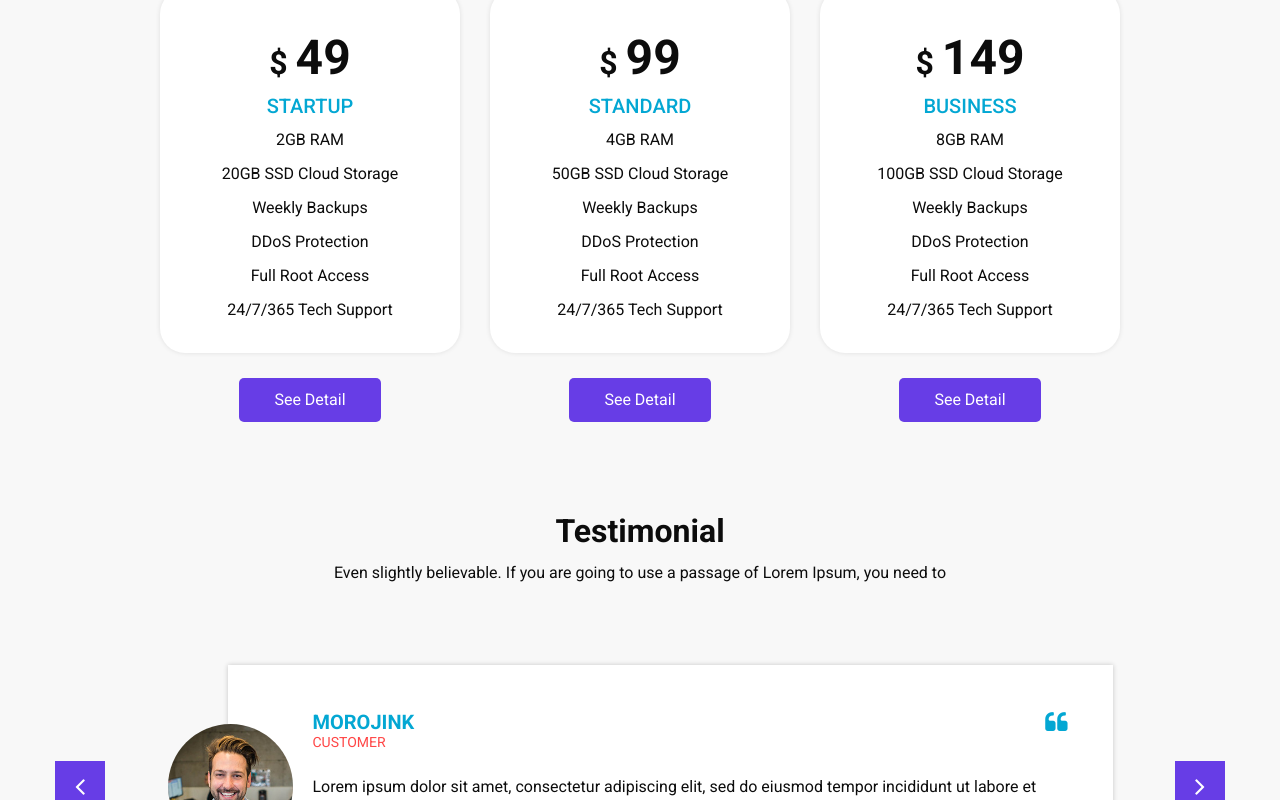
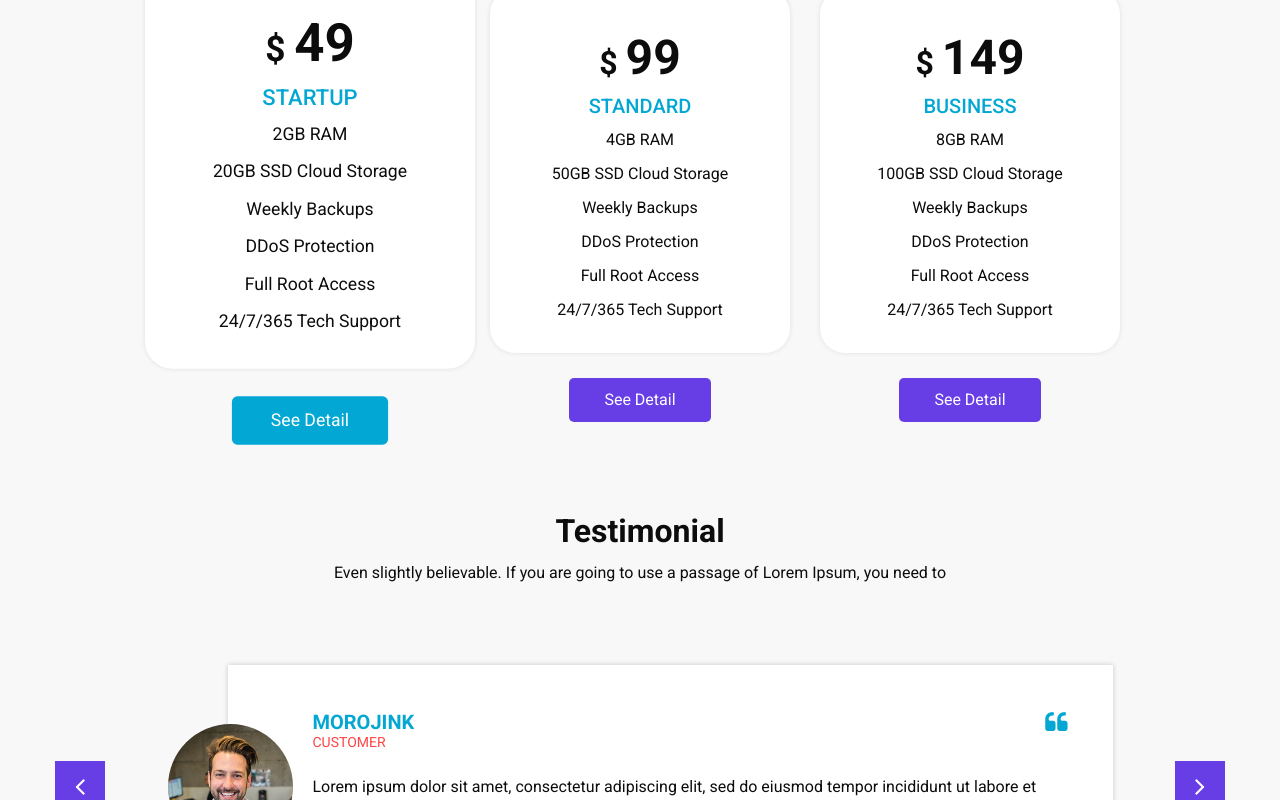
Before and after one commit to Guandalfi/Site-IHC, a plain HTML site: page template-modificado/index.html in a window 1280 px wide. In both pictures the pointer is over the link 309 px from the left and 3173 px from the top of the page. Shown: the part 2773-3573 px from the top of the page. Drawn offline with Linux system fonts and the light colour scheme; a script that the page names is missing.

Commit message:
mudancas no hover dos precos

```diff
--- a/template-modificado/css/style.css
+++ b/template-modificado/css/style.css
@@ -713,17 +713,19 @@ a:focus {
 }
 
 .price_section .price_container .box .btn-box a:hover {
- /* background-color: var(--azulhover);
-  color: #ffffff;*/
+  background-color: var(--azulhover);
+  color: #ffffff;
 }
 
-.price_section .price_container .box .btn-box a:hover {
-  /*background-color: #03a7d3;
-  color: #ffffff;*/
-}
+/*.price_section .price_container .box .btn-box a:hover {
+  background-color: #03a7d3;
+  color: #ffffff;
+}*/
 
 .price_section .price_container .box:hover {
   /*color: #ffffff;*/
+  transition: .5s ease-in-out;
+  transform: scale(1.1);
 }
 
 .price_section .price_container .box:hover .detail-box {
```
